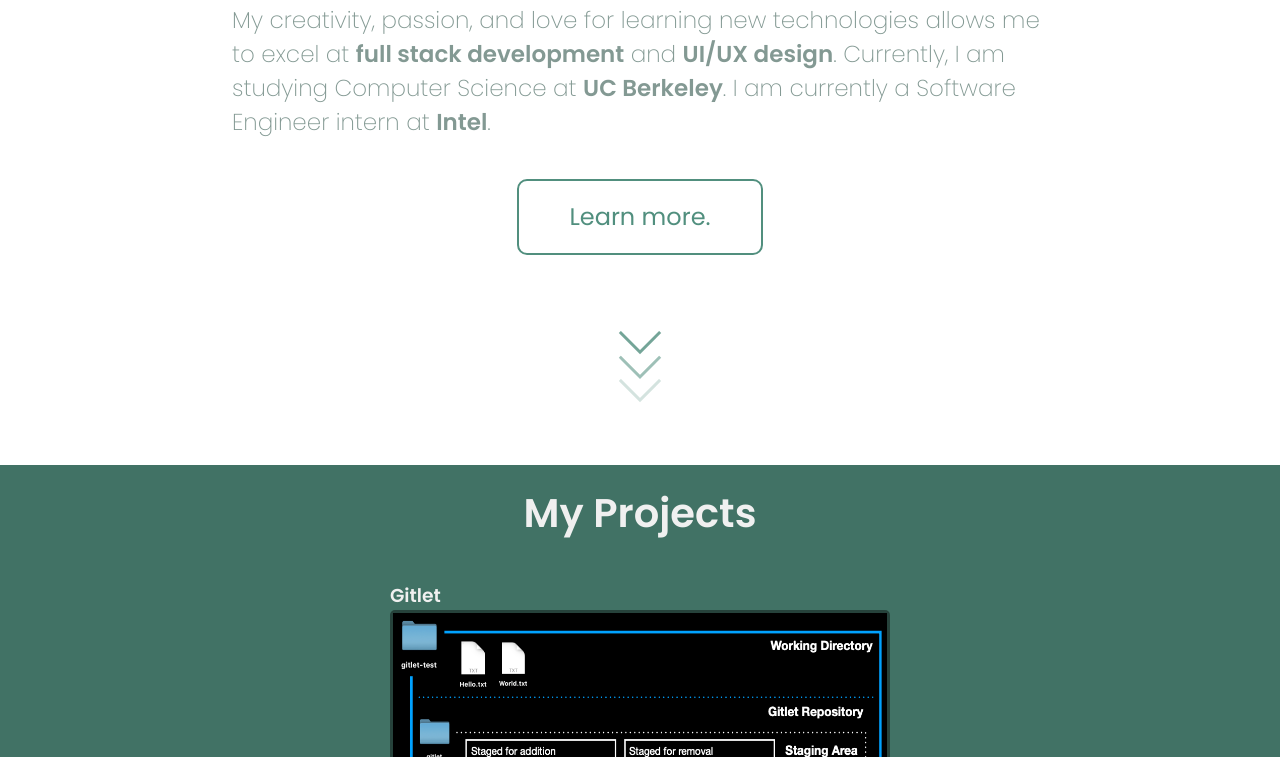
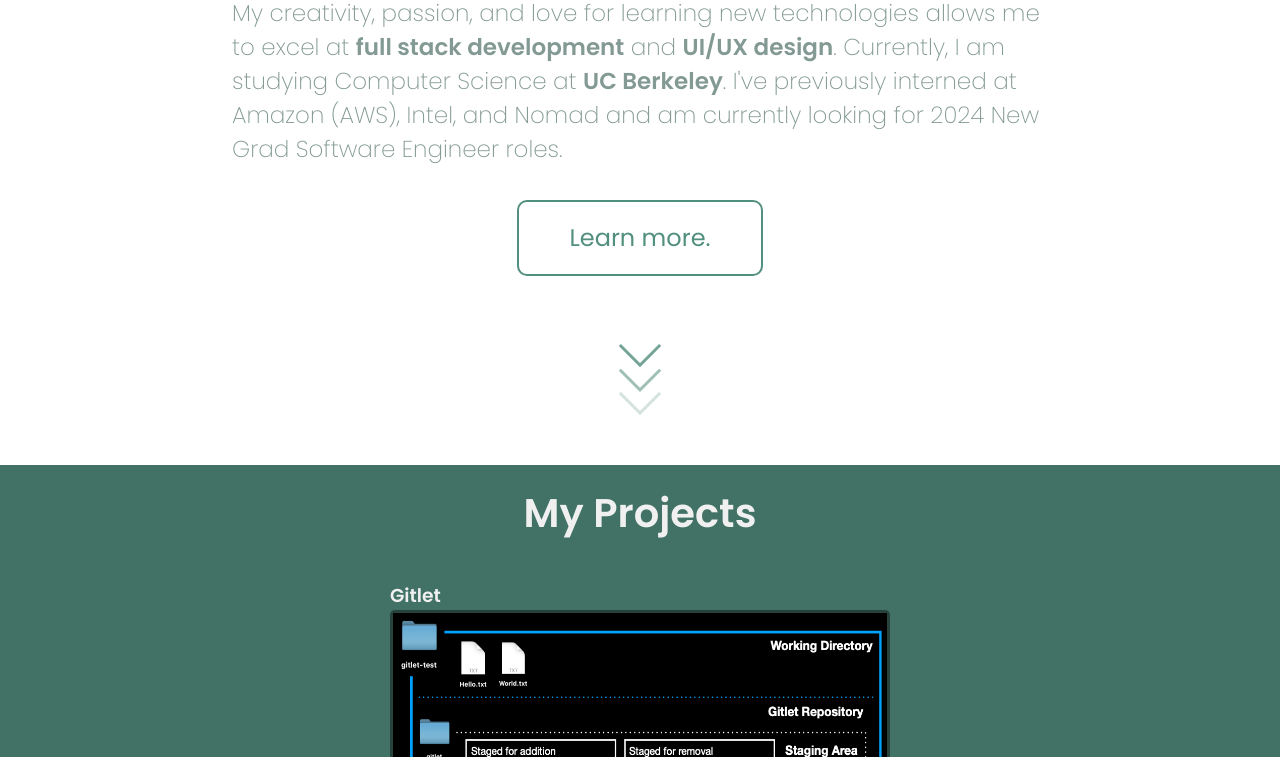
Before and after one commit to xandyngox/personal-website, a plain HTML site: page index.html in a window 1280 px wide. Shown: the part 343-1100 px from the top of the page. Drawn offline with Linux system fonts and the light colour scheme.

Commit message:
updated description

```diff
--- a/index.html
+++ b/index.html
@@ -47,8 +47,9 @@
               allows me to excel at
               <strong>full stack development</strong> and
               <strong>UI/UX design</strong>. Currently, I am studying Computer
-              Science at <strong>UC Berkeley</strong>. I am currently a Software
-              Engineer intern at <strong>Intel</strong>.
+              Science at <strong>UC Berkeley</strong>. I've previously interned
+              at Amazon (AWS), Intel, and Nomad and am currently looking for
+              2024 New Grad Software Engineer roles.
             </p>
           </div>
         </div>
```
